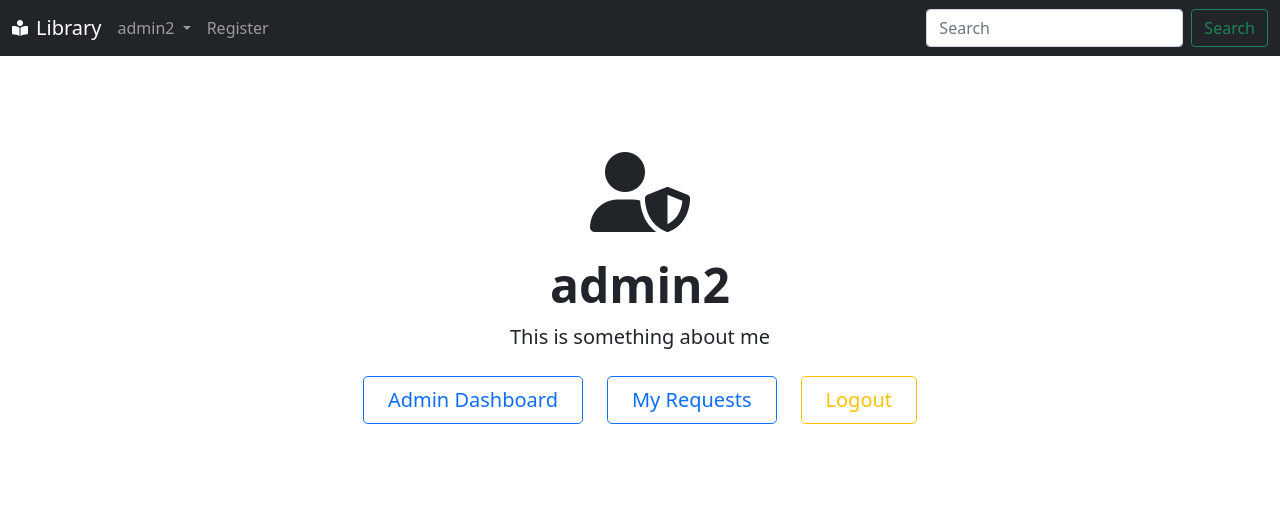
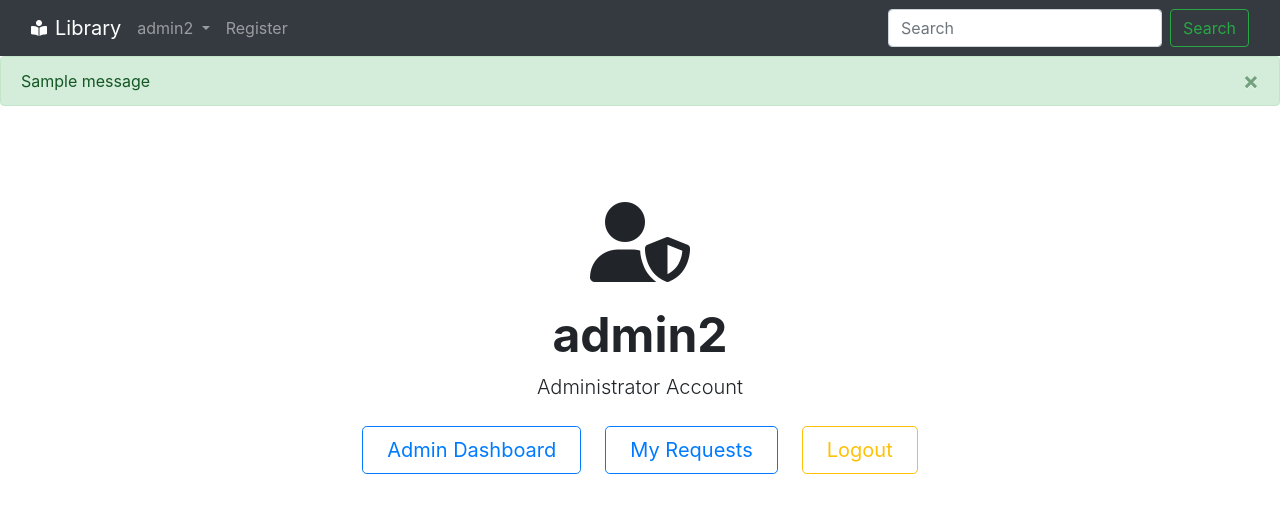
Before and after one commit to trickcode-sanyam/libmanagement, a Django app: page /profile in a window 1280 px wide. Shown: the top 513 px of the page. Run offline with Django 3.2, Linux system fonts and the light colour scheme; a user stored in the database is signed in; data comes from the database, SQL or seed files in the repository; both versions use the stored data as it was after the commit; tables that the repository leaves empty hold one stand-in row (values such as "Sample post"); one stand-in notice (Sample message) is shown; some libraries are stand-ins or nearby versions.

Commit message:
added messages

```diff
--- a/libmanagement/settings.py
+++ b/libmanagement/settings.py
@@ -11,6 +11,7 @@ https://docs.djangoproject.com/en/3.2/ref/settings/
 """
 
 from pathlib import Path
+from django.contrib.messages import constants as messages
 
 # Build paths inside the project like this: BASE_DIR / 'subdir'.
 BASE_DIR = Path(__file__).resolve().parent.parent
--- a/register/forms.py
+++ b/register/forms.py
@@ -6,5 +6,4 @@ class RegisterForm(UserCreationForm):
     email = forms.EmailField(required=False)
     class Meta: #it needs to be named this
         model = User
-        fields = ['username','email','password1', 'password2'] #order of appearance of fields
-        #username, password1 and password2 are already there in UserCreationForm, we defined email ourselves
+        fields = ['username','email','password1', 'password2']
--- a/register/models.py
+++ b/register/models.py
@@ -20,3 +20,5 @@ def create_user_profile(sender, instance, created, **kwargs):
 @receiver(post_save, sender=User)
 def save_user_profile(sender, instance, **kwargs):
     instance.profile.save()
+
+# ,about='I am a library administrator.'  ,about='I am a library user.'
--- a/register/views.py
+++ b/register/views.py
@@ -5,9 +5,13 @@ from django.http import HttpResponse
 from django.contrib.auth import authenticate,login, logout
 from library.models import Request, ReviewWarning
 from datetime import date
+from django.contrib import messages
+
 def register(request):
     logout(request)
     form = RegisterForm()
+    if request.method == 'POST':
+        messages.success(request, 'Your account has been created, now please continue to login.')
     return render(request, 'register.html', {"form":form,'curruser': request.user})
 
 def login_view(request):
@@ -17,9 +21,11 @@ def login_view(request):
         user = authenticate(request, username=username, password=password)
         if user is not None:
             login(request, user)
+            messages.success(request, 'Login successful!')
             return redirect('/')
         else:
             form = AuthenticationForm()
+            messages.warning(request, 'Login failed!')
             return render(request, 'login.html',{"form":form,'curruser': request.user})
             #also add error message
 
@@ -32,6 +38,7 @@ def login_view(request):
 
 def logout_view(request):
     logout(request)
+    messages.success(request, 'Logout successful!')
     return redirect('/')
 
 def profile(request):
--- a/templates/base.html
+++ b/templates/base.html
@@ -1,21 +1,29 @@
 <!doctype html>
 <html lang="en">
+
 <head>
   <!-- Required meta tags -->
   <meta charset="utf-8">
   <meta name="viewport" content="width=device-width, initial-scale=1">
 
   <!-- Bootstrap CSS -->
-    <link href="https://cdn.jsdelivr.net/npm/bootstrap@5.0.0-beta3/dist/css/bootstrap.min.css" rel="stylesheet" integrity="sha384-eOJMYsd53ii+scO/bJGFsiCZc+5NDVN2yr8+0RDqr0Ql0h+rP48ckxlpbzKgwra6" crossorigin="anonymous">
+  <link href="https://cdn.jsdelivr.net/npm/bootstrap@5.0.0-beta3/dist/css/bootstrap.min.css" rel="stylesheet"
+    integrity="sha384-eOJMYsd53ii+scO/bJGFsiCZc+5NDVN2yr8+0RDqr0Ql0h+rP48ckxlpbzKgwra6" crossorigin="anonymous">
   <script src="https://kit.fontawesome.com/cdbbd6cc23.js" crossorigin="anonymous"></script>
   <title> {% block title %}{% endblock title %} | Library </title>
+  <link rel="stylesheet" href="https://maxcdn.bootstrapcdn.com/bootstrap/4.5.2/css/bootstrap.min.css">
+  <script src="https://ajax.googleapis.com/ajax/libs/jquery/3.5.1/jquery.min.js"></script>
+  <script src="https://cdnjs.cloudflare.com/ajax/libs/popper.js/1.16.0/umd/popper.min.js"></script>
+  <script src="https://maxcdn.bootstrapcdn.com/bootstrap/4.5.2/js/bootstrap.min.js"></script>
 </head>
+
 <body>
   <nav class="navbar navbar-expand-lg navbar-dark bg-dark">
     <div class="container-fluid">
       <i class="fas fa-book-reader" style="color:white;"></i>
-    <a class="navbar-brand mx-2" href="/" >Library</a>
-    <button class="navbar-toggler" type="button" data-bs-toggle="collapse" data-bs-target="#navbarSupportedContent" aria-controls="navbarSupportedContent" aria-expanded="false" aria-label="Toggle navigation">
+      <a class="navbar-brand mx-2" href="/">Library</a>
+      <button class="navbar-toggler" type="button" data-bs-toggle="collapse" data-bs-target="#navbarSupportedContent"
+        aria-controls="navbarSupportedContent" aria-expanded="false" aria-label="Toggle navigation">
         <span class="navbar-toggler-icon"></span>
       </button>
       <div class="collapse navbar-collapse" id="navbarSupportedContent">
@@ -27,14 +35,18 @@
 
           {% if curruser.is_authenticated %}
           <li class="nav-item dropdown">
-          <a class="nav-link dropdown-toggle" href="#" id="navbarDropdown" role="button" data-bs-toggle="dropdown" aria-expanded="false">
+            <a class="nav-link dropdown-toggle" href="#" id="navbarDropdown" role="button" data-bs-toggle="dropdown"
+              aria-expanded="false">
               {{curruser.username}}
             </a>
             <ul class="dropdown-menu" aria-labelledby="navbarDropdown">
               <li><a class="dropdown-item" href="/profile">Profile</a></li>
-            {% if curruser.profile.isLibrarian %}<li><a class="dropdown-item" href="/addbook">Add New Book</a></li>{% endif %}
+              {% if curruser.profile.isLibrarian %}<li><a class="dropdown-item" href="/addbook">Add New Book</a></li>
+              {%endif %}
               {% if curruser.is_staff %}<li><a class="dropdown-item" href="/admin">Dashboard</a></li>{% endif %}
-            <li><hr class="dropdown-divider"></li>
+              <li>
+                <hr class="dropdown-divider">
+              </li>
               <li><a class="dropdown-item" href="/logout">Logout</a></li>
             </ul>
           </li>
@@ -51,25 +63,50 @@
             <a class="nav-link disabled" href="#" tabindex="-1" aria-disabled="true">Disabled</a>
           </li> {% endcomment %}
         </ul>
-      <form class="d-flex" action='/search' method = 'post'>
+        <form class="d-flex" action='/search' method='post'>
           {% csrf_token %}
           <input class="form-control me-2" type="search" placeholder="Search" aria-label="Search" name='query'>
-        <button class="btn btn-outline-success" type="submit" >Search</button>
+          <button class="btn btn-outline-success" type="submit">Search</button>
         </form>
       </div>
     </div>
   </nav>
 
+  {% comment %} {% if messages %}
+  {% for message in messages %}
+  <div class="alert alert-{{message.tags}} alert-dismissible fade show" role="alert">
+    {{ message }}
+    <button type="button" class="close" data-dismiss="alert" aria-label="Close">
+      <span aria-hidden="true">&times;</span>
+    </button>
+  </div>
+  {% endfor %}
+  {% endif %} {% endcomment %}
+  {% if messages %}
+      {% for message in messages %}
+        <div class="alert alert-{{ message.tags }} alert-dismissible fade show" role="alert">
+          {{ message }}
+          <button type="button" class="close" data-dismiss="alert" aria-label="Close">
+            <span aria-hidden="true">&times;</span>
+          </button>
+        </div>
+      {% endfor %}
+  {% endif %}
+
   {% block body %}{% endblock body %}
   <!-- Optional JavaScript; choose one of the two! -->
 
   <!-- Option 1: Bootstrap Bundle with Popper -->
-    <script src="https://cdn.jsdelivr.net/npm/bootstrap@5.0.0-beta3/dist/js/bootstrap.bundle.min.js" integrity="sha384-JEW9xMcG8R+pH31jmWH6WWP0WintQrMb4s7ZOdauHnUtxwoG2vI5DkLtS3qm9Ekf" crossorigin="anonymous"></script>
+  <script src="https://cdn.jsdelivr.net/npm/bootstrap@5.0.0-beta3/dist/js/bootstrap.bundle.min.js"
+    integrity="sha384-JEW9xMcG8R+pH31jmWH6WWP0WintQrMb4s7ZOdauHnUtxwoG2vI5DkLtS3qm9Ekf"
+    crossorigin="anonymous"></script>
 
   <!-- Option 2: Separate Popper and Bootstrap JS -->
   <!--
     <script src="https://cdn.jsdelivr.net/npm/@popperjs/core@2.9.1/dist/umd/popper.min.js" integrity="sha384-SR1sx49pcuLnqZUnnPwx6FCym0wLsk5JZuNx2bPPENzswTNFaQU1RDvt3wT4gWFG" crossorigin="anonymous"></script>
     <script src="https://cdn.jsdelivr.net/npm/bootstrap@5.0.0-beta3/dist/js/bootstrap.min.js" integrity="sha384-j0CNLUeiqtyaRmlzUHCPZ+Gy5fQu0dQ6eZ/xAww941Ai1SxSY+0EQqNXNE6DZiVc" crossorigin="anonymous"></script>
     -->
+
 </body>
+
 </html>
--- a/templates/login.html
+++ b/templates/login.html
@@ -3,6 +3,7 @@
 {% block title %}Login{% endblock title %}
 
 {% load crispy_forms_tags %}
+
 {% block body %}
     <div class="container my-4 px-4">
         <h1>Login</h1>
--- a/templates/profile.html
+++ b/templates/profile.html
@@ -21,7 +21,16 @@
         </div>
         <h1 class="display-5 fw-bold">{{curruser.username}}</h1>
         <div class="col-lg-6 mx-auto">
-            <p class="lead mb-4">This is something about me</p>
+            <p class="lead mb-4">
+                {% if curruser.is_staff %}
+                   Administrator Account
+                {% else %}
+                    User Account
+                {% endif %}
+                {% if curruser.profile.isLibrarian %}
+                   , Librarian
+                {% endif %}
+            </p>
             <div class="d-grid gap-2 d-sm-flex justify-content-sm-center">
                 {% if curruser.is_staff %}
                     <button type="button" class="btn btn-outline-primary btn-lg px-4 me-sm-3" onclick="window.location.href = '/admin';">Admin Dashboard</button>
```
Also changed, not shown: library/views.py (+8 -1 lines), db.sqlite3. Lines whose indentation alone changed are shown as unchanged.
